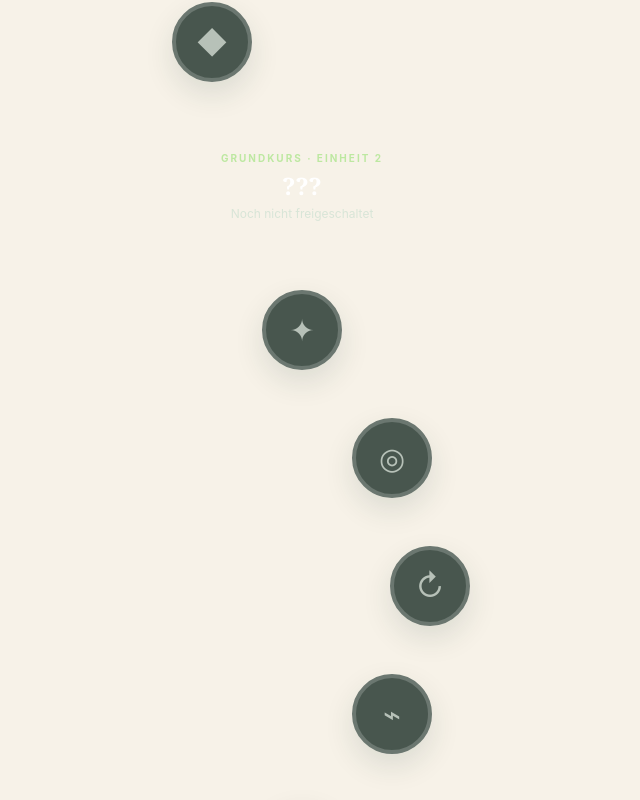
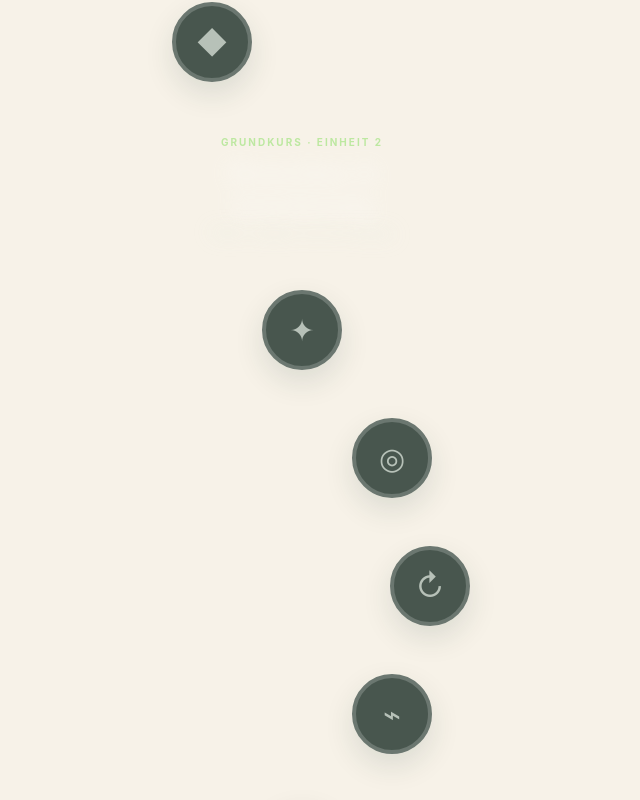
Before and after one commit to TimWeidner/tadlam, a Vue app: page / in a window 1280 px wide. Shown: the part 775-1575 px from the top of the page, without its empty margins (338-978 px from the left). Built offline with nearby package versions, Linux system fonts and the light colour scheme.

Commit message:
Blur locked unit details

```diff
--- a/src/App.vue
+++ b/src/App.vue
@@ -1250,26 +1250,20 @@ function playLibraryAnimation(
                     class="mt-1 font-display text-2xl font-bold"
                     :class="{
                       'tadlam-fog-reveal': shouldRevealUnit(activePathUnit),
+                      'tadlam-fog-hidden': !isUnitUnlocked(activePathUnit),
                     }"
                   >
-                    {{
-                      isUnitUnlocked(activePathUnit)
-                        ? activeUnitDetails.title
-                        : "???"
-                    }}
+                    {{ activeUnitDetails.title }}
                   </h1>
                   <p
                     class="mt-1 text-xs text-[#d8e5d7]"
                     :class="{
                       'tadlam-fog-reveal tadlam-fog-reveal-delayed':
                         shouldRevealUnit(activePathUnit),
+                      'tadlam-fog-hidden': !isUnitUnlocked(activePathUnit),
                     }"
                   >
-                    {{
-                      isUnitUnlocked(activePathUnit)
-                        ? activeUnitDetails.subtitle
-                        : "Noch nicht freigeschaltet"
-                    }}
+                    {{ activeUnitDetails.subtitle }}
                   </p>
                 </div>
                 <span
@@ -1424,26 +1418,20 @@ function playLibraryAnimation(
                     class="mt-1 font-display text-2xl font-bold text-white"
                     :class="{
                       'tadlam-fog-reveal': shouldRevealUnit(lesson.unit),
+                      'tadlam-fog-hidden': !isUnitUnlocked(lesson.unit),
                     }"
                   >
-                    {{
-                      isUnitUnlocked(lesson.unit)
-                        ? unitDetails[lesson.unit].title
-                        : "???"
-                    }}
+                    {{ unitDetails[lesson.unit].title }}
                   </h2>
                   <p
                     class="mt-1 text-xs text-[#d8e5d7]"
                     :class="{
                       'tadlam-fog-reveal tadlam-fog-reveal-delayed':
                         shouldRevealUnit(lesson.unit),
+                      'tadlam-fog-hidden': !isUnitUnlocked(lesson.unit),
                     }"
                   >
-                    {{
-                      isUnitUnlocked(lesson.unit)
-                        ? unitDetails[lesson.unit].subtitle
-                        : "Noch nicht freigeschaltet"
-                    }}
+                    {{ unitDetails[lesson.unit].subtitle }}
                   </p>
                 </div>
               </div>
--- a/src/style.css
+++ b/src/style.css
@@ -25,6 +25,7 @@ button { -webkit-tap-highlight-color: transparent; }
 @keyframes tadlam-path-reveal { to { stroke-dashoffset: 0; } }
 .tadlam-fog-reveal { animation: tadlam-fog-reveal 1.7s cubic-bezier(.16, 1, .3, 1) both; }
 .tadlam-fog-reveal-delayed { animation-delay: .18s; }
+.tadlam-fog-hidden { opacity: .56; filter: blur(10px); transform: translateY(3px) scale(1.02); user-select: none; }
 @keyframes tadlam-fog-reveal {
   0% { opacity: 0; filter: blur(18px); letter-spacing: .16em; transform: translateY(10px) scale(1.08); }
   58% { opacity: .72; filter: blur(6px); letter-spacing: .06em; transform: translateY(2px) scale(1.02); }
```
